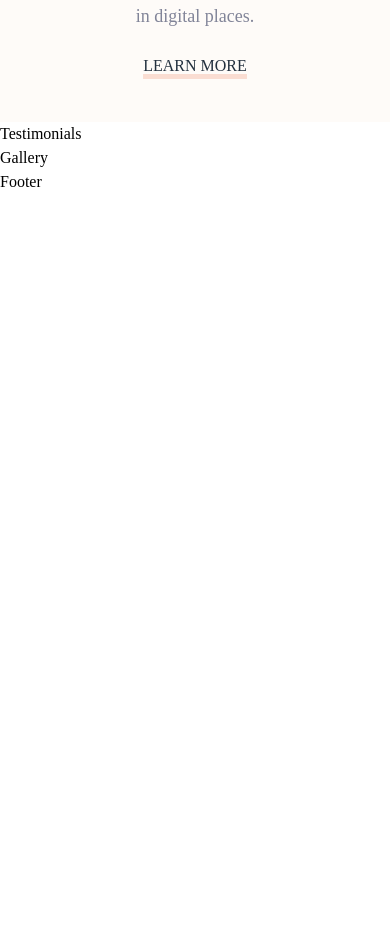
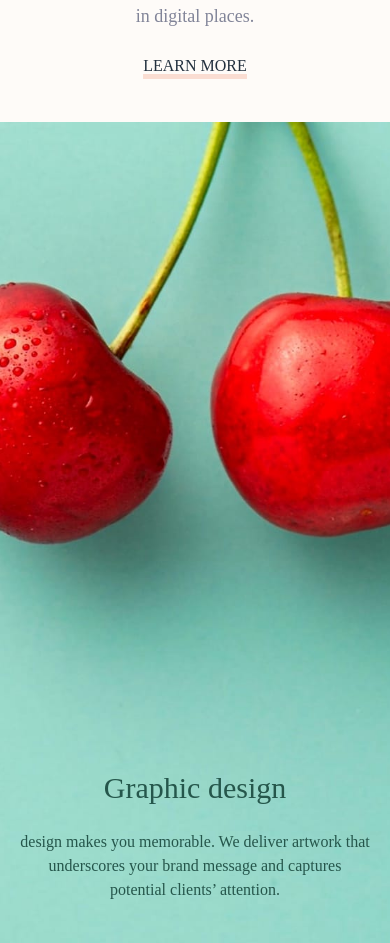
Before and after one commit to LujainAlajmi/sunnyside-landing-page, a React (Create React App) app: page / in a window 390 px wide. Shown: the part 2007-2950 px from the top of the page. Before the commit the page ends 2201 px from the top, so only its background shows below. Built offline with nearby package versions, Linux system fonts and the light colour scheme.

Commit message:
mobile settings done

```diff
--- a/src/App.js
+++ b/src/App.js
@@ -10,8 +10,8 @@ function App() {
     <div>
       <Header />
       <Main />
+      <Gallery />
       <Testimonials />
-      <Gallery />
       <Footer />
     </div>
   );
--- a/src/components/Gallery.jsx
+++ b/src/components/Gallery.jsx
@@ -1,7 +1,27 @@
 import React from "react";
 
 function Gallery() {
-  return <div>Gallery</div>;
+  return (
+    <div>
+      {/* mobile settings */}
+      <div className="xs:flex flex-col sm:hidden">
+        <div className="flex flex-col h-screen bg-cover bg-center bg-no-repeat bg-imageGraphicDesignMobile pb-16 text-center justify-end text-DarkDesaturatedCyan ">
+          <h1 className="text-3xl pb-6">Graphic design</h1>
+          <p className="font-[Barlow] px-5 ">
+            design makes you memorable. We deliver artwork that underscores your
+            brand message and captures potential clients’ attention.
+          </p>
+        </div>
+        <div className="flex flex-col h-screen bg-cover bg-center bg-no-repeat bg-ImagePhotographyMobile pb-16 text-center justify-end text-DarkBlue">
+          <h1 className="text-3xl pb-6">Photography</h1>
+          <p className="font-[Barlow] ">
+            Increase your credibility by getting the most stunning, high-quality
+            photos that improve your business image.
+          </p>
+        </div>
+      </div>
+    </div>
+  );
 }
 
 export default Gallery;
--- a/tailwind.config.js
+++ b/tailwind.config.js
@@ -22,6 +22,13 @@ module.exports = {
       backgroundImage: {
         ImageHeaderMobile: "url('./images/mobile/image-header.jpg')",
         ImageHeaderDesktop: "url('./images/desktop/image-header.jpg')",
+        ImagePhotographyMobile: "url('./images/mobile/image-photography.jpg')",
+        ImagePhotographyDesktop:
+          "url('./images/desktop/image-photography.jpg')",
+        imageGraphicDesignMobile:
+          "url('./images/mobile/image-graphic-design.jpg')",
+        imageGraphicDesignDesktop:
+          "url('./images/desktop/image-graphic-design.jpg')",
       },
     },
   },
```
